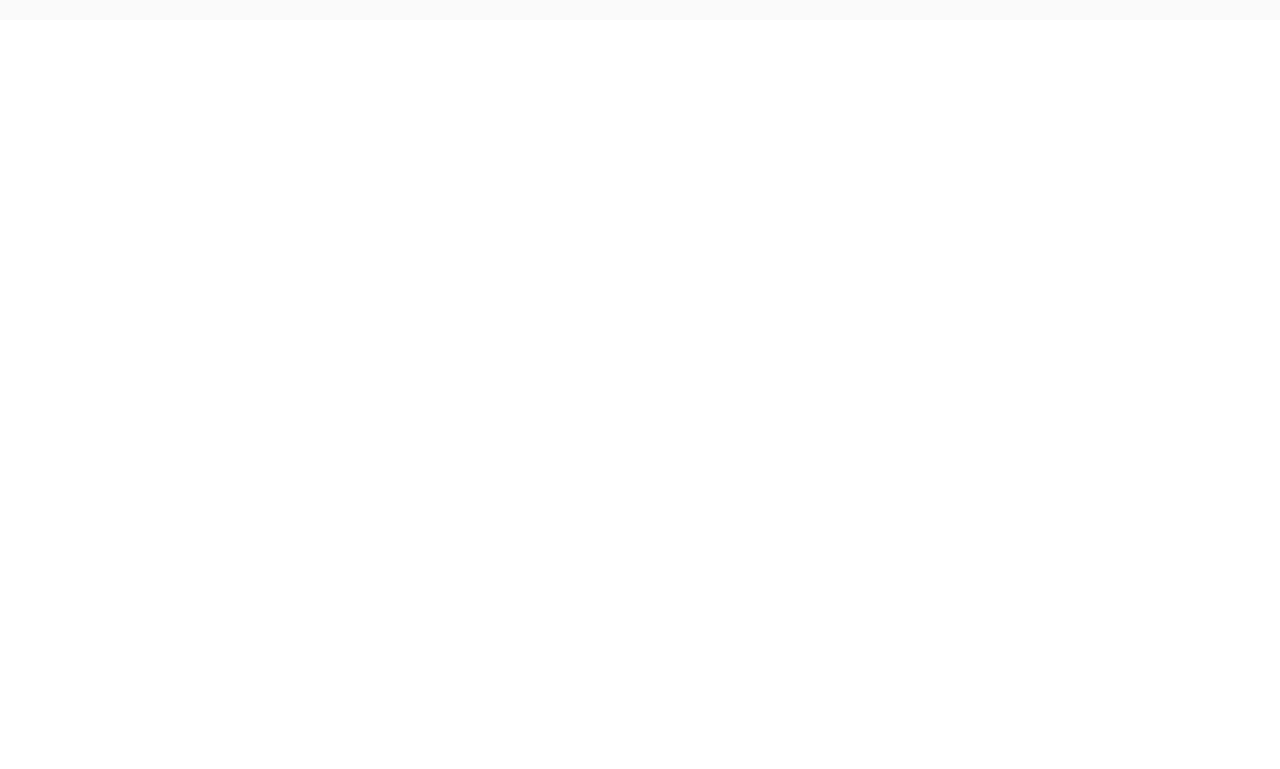
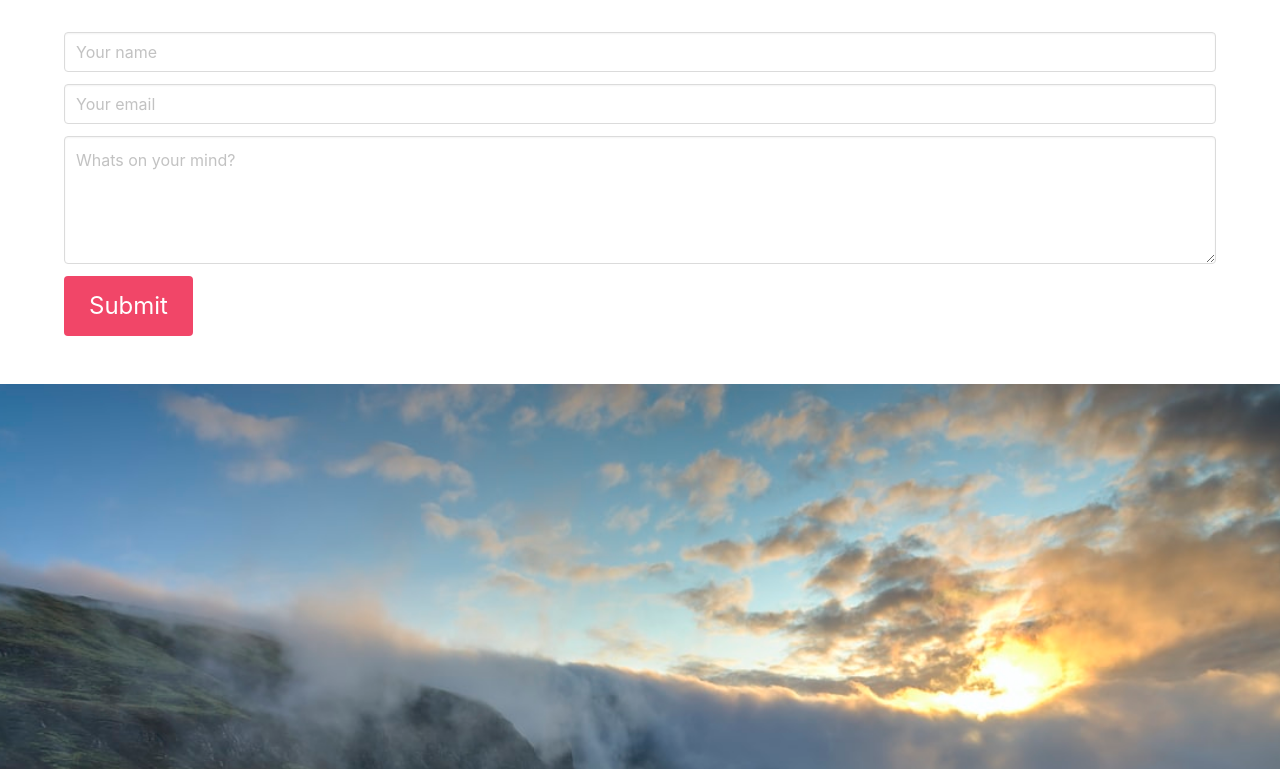
Before and after one commit to martincorona007/Angular-Crash, an Angular app in the folder myAngular/: page / in a window 1280 px wide. Shown: the part 200-969 px from the top of the page. Before the commit the page ends 800 px from the top, so only its background shows below. Built offline with nearby package versions, Linux system fonts and the light colour scheme.

Commit message:
scoth adding home and contact page

```diff
--- a/myAngular/src/app/app.component.ts
+++ b/myAngular/src/app/app.component.ts
@@ -5,6 +5,11 @@ import { Component } from '@angular/core';
   template: `
   <!-- header -->
   <app-header></app-header>
+
+  <!-- testing the contact page -->
+  <app-contact></app-contact>
+  <!-- testing the home page -->
+  <app-home></app-home>
 
   <!-- routes will be rendered here -->
   <router-outlet></router-outlet>
--- /dev/null
+++ b/myAngular/src/app/components/contact/contact.component.ts
@@ -0,0 +1,45 @@
+import { Component, OnInit } from '@angular/core';
+
+@Component({
+  selector: 'app-contact',
+  template: `
+    <section class="hero is-primary is-bold">
+      <div class="hero-body">
+        <div class="container">
+          <h1 class="title">Contact US</h1>
+        </div>
+      </div>
+    </section>
+    <section class="section">
+      <div class="container">
+        <form (ngSubmit)="processForm()">
+          <div class="field">
+            <input type="text" name="name" class="input" placeholder="Your name" [(ngModel)]="name">
+          </div>
+          <div class="field">
+            <input type="email" name="email" class="input" placeholder="Your email" [(ngModel)]="email">
+          </div>
+          <div class="field">
+            <textarea class="textarea" name="message" placeholder="Whats on your mind?" [(ngModel)]="message"></textarea>
+          </div>
+          <button type="submit" class="button is-danger is-large">Submit</button>
+        </form>
+      </div>
+    </section>
+  `,
+  styles: [
+  ]
+})
+export class ContactComponent implements OnInit {
+  name: string = "";
+  email: string = "";
+  message: string = "";
+  constructor() { }
+
+  ngOnInit(): void {
+  }
+  processForm(){
+    const allInfo = `My name is ${this.name} My email is ${this.email} My message is ${this.message}`;
+    alert(allInfo);
+  }
+}
--- /dev/null
+++ b/myAngular/src/app/components/home/home.component.ts
@@ -0,0 +1,29 @@
+import { Component, OnInit } from '@angular/core';
+
+
+@Component({
+  selector: 'app-home',
+  template: `
+  <section class="hero is-info is-fullheight is-bold">
+    <div class="hero-body">
+      <div class="container">
+        <h1 class="title">Home Page</h1>
+      </div>
+    </div>
+  </section>
+  `,
+  styles: [ `.hero{
+    background-image: url('/assets/img/background.jpg') !important;
+    background-size: cover;
+    background-position: center center;
+  }`
+  ]
+})
+export class HomeComponent implements OnInit {
+
+  constructor() { }
+
+  ngOnInit(): void {
+  }
+
+}
```
Also changed, not shown: myAngular/src/app/app.module.ts (+8 -2 lines), myAngular/src/assets/img/background.jpg (added).
